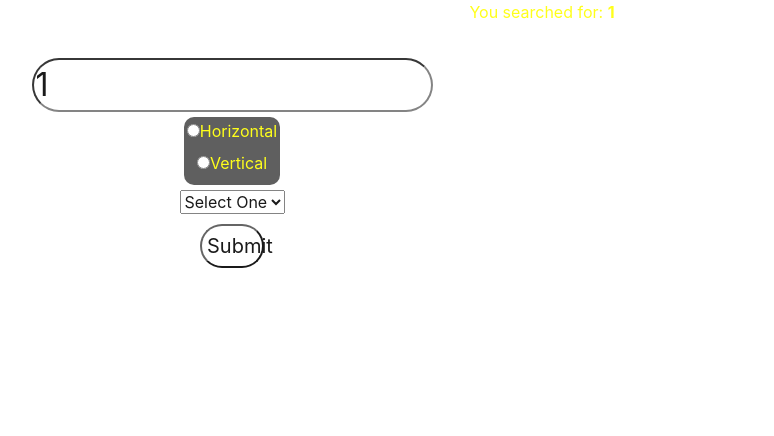
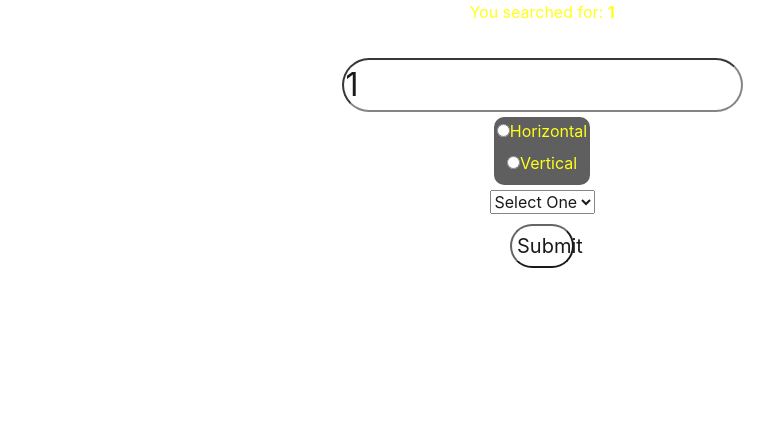
Before and after one commit to RickRiv23/cst352, a PHP site: the page made by Labs/Lab 4/index.php in a window 1280 px wide. Shown: the top 436 px of the page, without its empty margins (98-872 px from the left). Run offline with PHP 8.4, Linux system fonts and the light colour scheme; data that the repository does not hold is empty.

Commit message:
add lab 4

```diff
--- a/Labs/Lab 4/css/styles.css
+++ b/Labs/Lab 4/css/styles.css
@@ -8,7 +8,7 @@
     form{
         width: 50%;
         height: 300px;
-        margin:10px;
+        margin:10px auto;
     }
 
     input {
```
